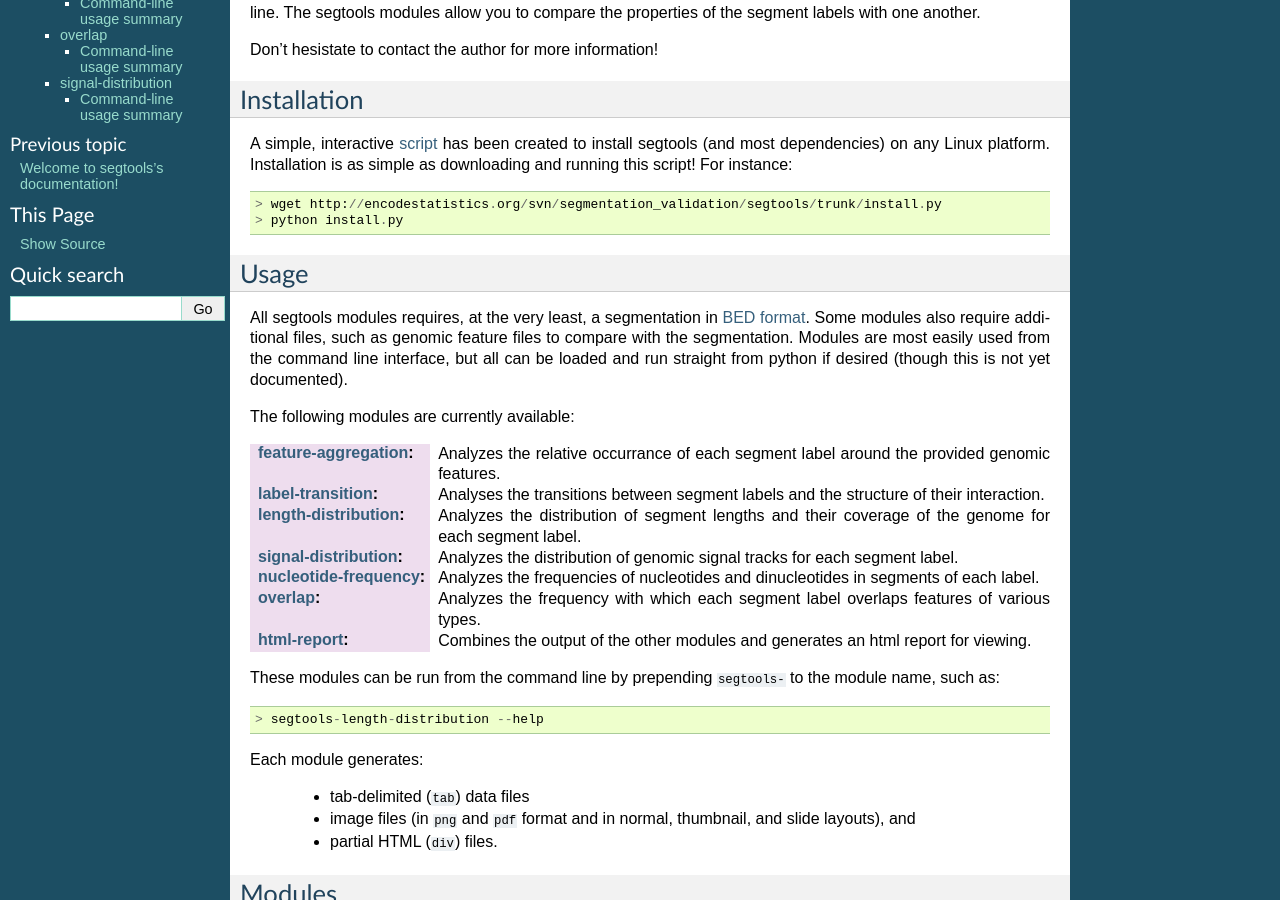
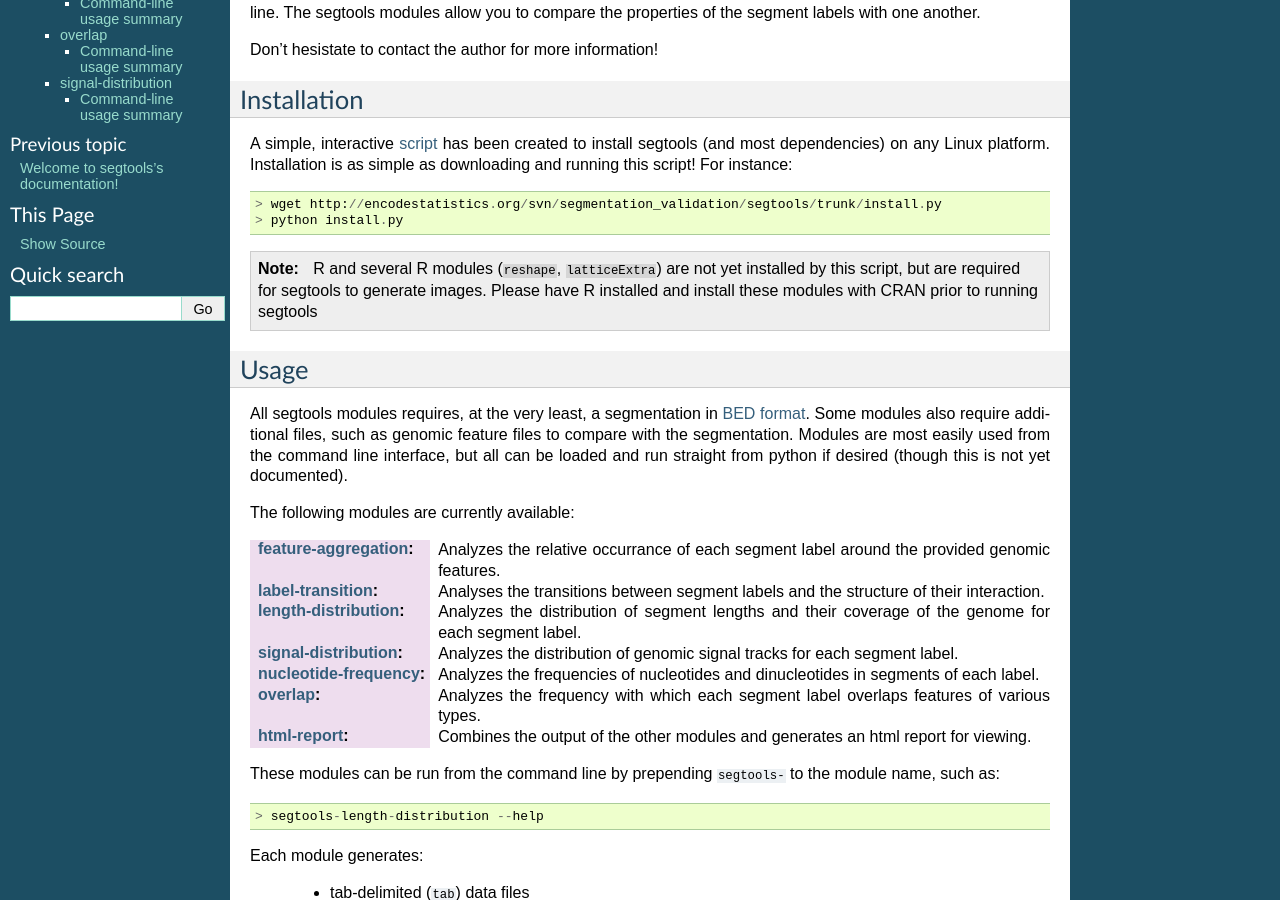
Before and after one commit to hoffmangroup/segtools, a Sphinx documentation site: the page built from doc/segtools.rst, in a window 1280 px wide and 900 px high, scrolled down 367 px. Built offline with Sphinx 7.4.7, drawn with Linux system fonts in a browser that asks for light colours.

Commit message:
Added R/R-modules note

```diff
--- a/doc/segtools.rst
+++ b/doc/segtools.rst
@@ -33,9 +33,16 @@ as downloading and running this script! For instance::
 .. _script: http://encodestatistics.org/svn/segmentation_validation/
    segtools/trunk/install.py
 
+.. note::
+   R and several R modules (``reshape``, ``latticeExtra``) are not yet
+   installed by this script, but are required for segtools to generate
+   images. Please have R installed and install these modules with CRAN
+   prior to running segtools
+
 
 Usage
 =====
+
 All segtools modules requires, at the very least, a segmentation in
 `BED format`_. Some modules also require additional files, such as
 genomic feature files to compare with the segmentation. Modules are most
```
